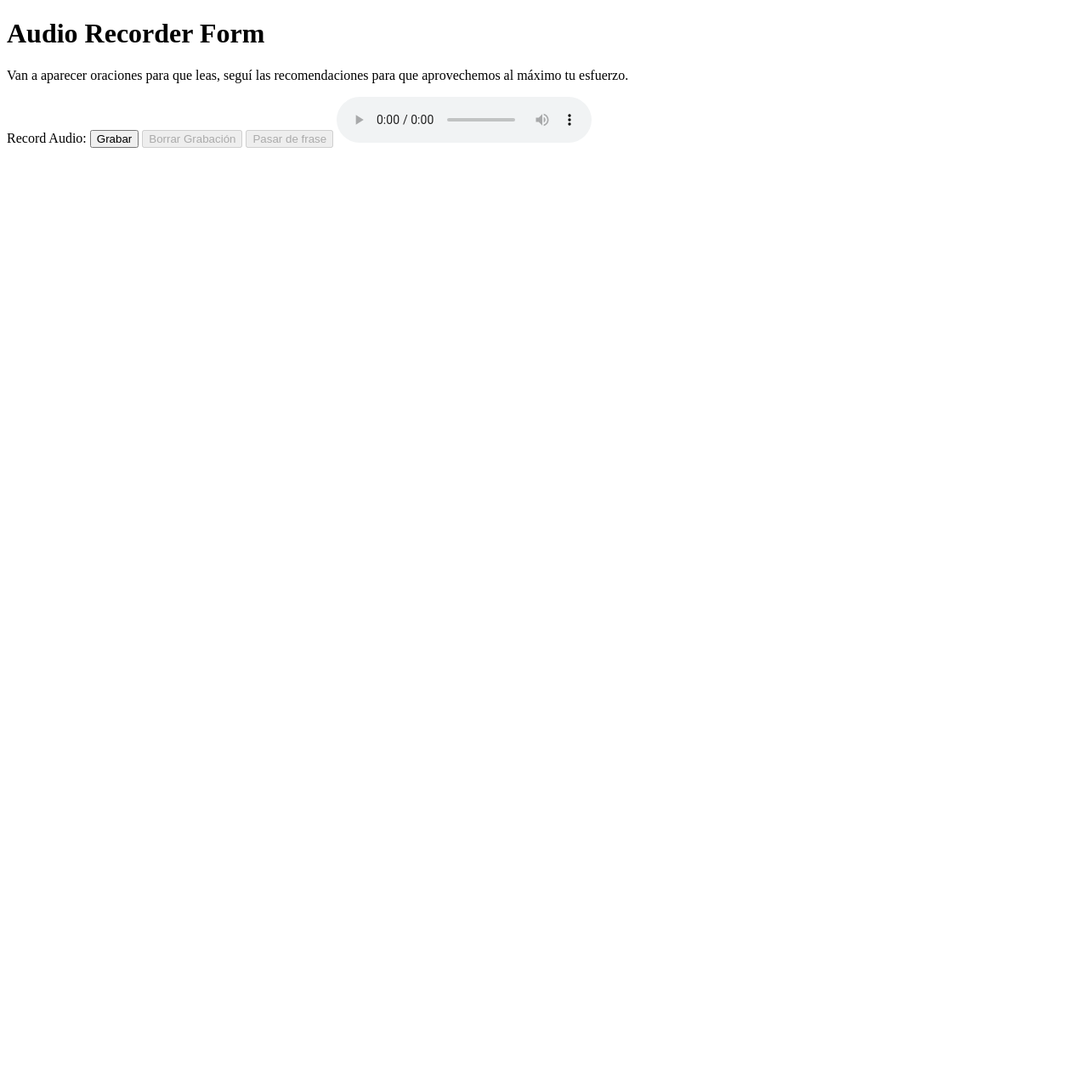
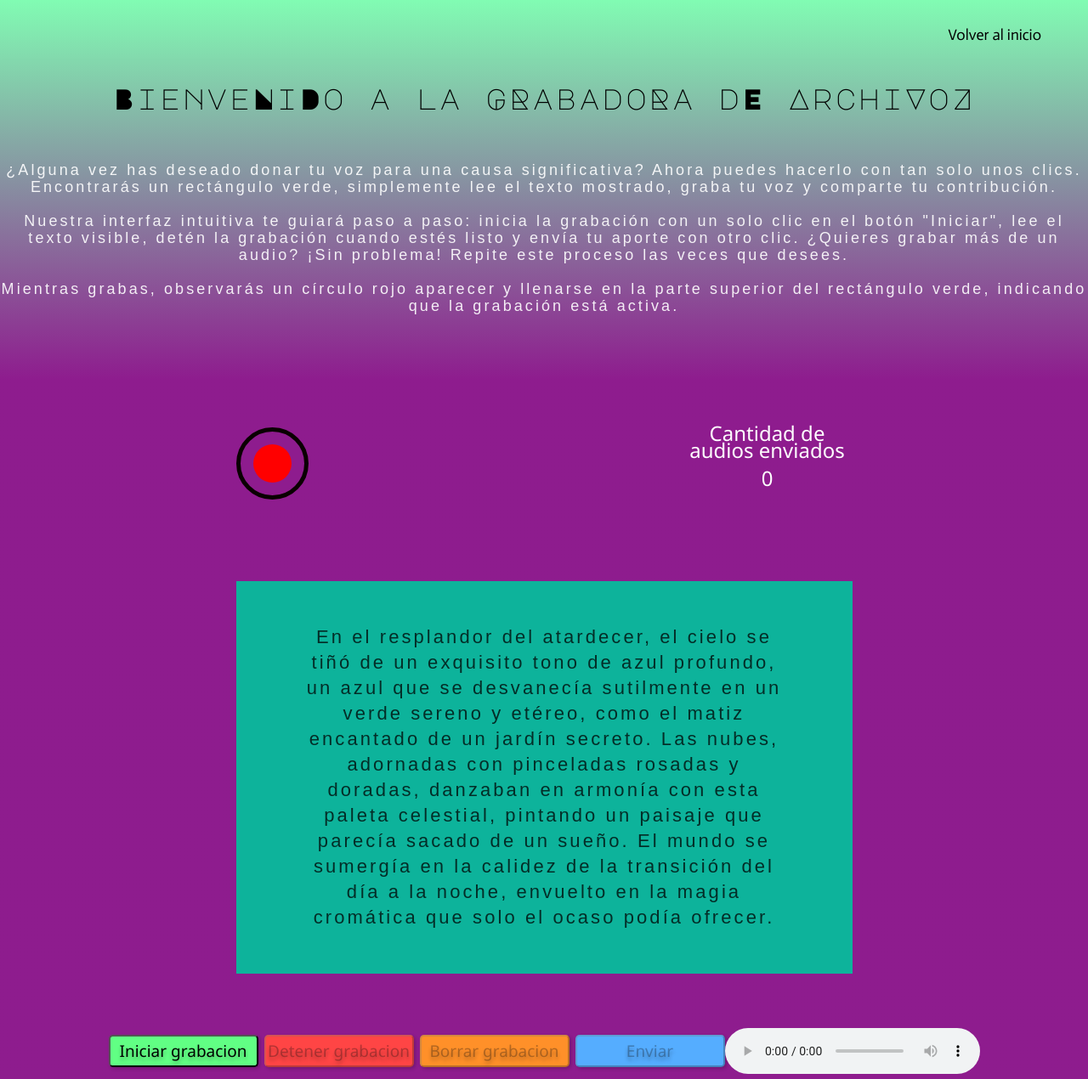
Before and after one commit to MatiasDiBernardo/Archivoz_Web, a Flask app: page /recording/1 in a window 1280 px wide. Shown: the whole page at 85% size. Before the commit the page ends 174 px from the top, so only its background shows below. Run offline with Flask 3, Linux system fonts and the light colour scheme.

Commit message:
Modif recording.html & stylerecording.css add recording.js

```diff
--- /dev/null
+++ b/website/static/css/stylerecording.css
@@ -0,0 +1,246 @@
+* {
+    margin: 0;
+    padding: 0;
+}
+
+body {
+    background: linear-gradient(180deg, #81FCB3 0%,
+            rgba(128, 0, 128, 0.89) 35.22%,
+            rgba(128, 0, 128, 0.89) 100%);
+    box-shadow: 0px 4px 4px 0px rgba(0, 0, 0, 0.25);
+    height: 150vh;
+    width: 100%;
+    color: #fff;
+    position: relative;
+    background-size: 100% 100%;
+}
+
+header {
+    position: fixed;
+    top: 0;
+    left: 0;
+    width: 100%;
+    display: flex;
+    justify-content: flex-end;
+    background-color: transparent;
+    padding: 30px 20px;
+    box-sizing: border-box;
+}
+
+nav ul {
+    list-style: none;
+    margin: 0;
+    padding: 0;
+    display: flex;
+    justify-content: flex-start;
+    /* Alinea el ítem a la izquierda */
+}
+
+nav ul li {
+    margin-right: 20px;
+}
+
+nav ul li a {
+    position: relative;
+    font-family: 'Actor', sans-serif;
+    font-size: 18px;
+    font-style: normal;
+    line-height: normal;
+    margin: 0 15px;
+    text-decoration: none;
+    color: #000;
+    letter-spacing: 0px;
+    font-weight: 400;
+}
+
+section {
+    margin-top: 70px;
+    /* Ajusta el espacio para que la sección no se superponga con la barra de navegación */
+}
+
+section .welcome {
+    display: flex;
+    width: 100%;
+    height: 90px;
+    justify-content: center;
+    align-items: center;
+}
+
+section h1 {
+    color: #000;
+    text-align: center;
+    justify-content: center;
+    font-family: 'Major Mono Display', monospace;
+    font-size: 34px;
+    font-style: normal;
+    font-weight: 400;
+    line-height: 30px;
+    letter-spacing: 2.24px;
+    width: auto;
+}
+
+section .introduction {
+    display: flex;
+    width: 100%;
+    height: 240px;
+    justify-content: center;
+    align-items: center;
+}
+
+section p {
+    color: rgba(255, 255, 255, 0.90);
+    text-align: center;
+    font-family: 'Arial', monospace;
+    font-size: 18px;
+    font-style: normal;
+    font-weight: 400;
+    line-height: 20px;
+    letter-spacing: 3.08px;
+    width: auto;
+}
+
+section .contenedor-grab-cant {
+    width: 100%;
+    height: 150px;
+    display: flex;
+    justify-content: center;
+    align-items: center;
+}
+
+section .contenedor-grab-cant .esta-grabando {
+    width: 75px;
+    height: 75px;
+    left: 0px;
+    top: 0px;
+    border-radius: 9999px;
+    border: 5px #0A0000 solid;
+    backdrop-filter: blur(4px);
+    margin: 0 220px;
+    display: flex;
+    justify-content: center;
+    align-items: center;
+
+}
+
+section .contenedor-grab-cant .esta-grabando .circulo-rojo {
+    width: 45px;
+    height: 45px;
+    left: 15px;
+    top: 15px;
+    background: #FF0000;
+    border-radius: 9999px;
+
+}
+
+section .contenedor-grab-cant .cantidad-grabaciones {
+    width: 200px;
+    height: 150px;
+    margin: 0 220px;
+    display: flex;
+    justify-content: center;
+    align-items: center;
+    flex-direction: column;
+}
+
+section .contenedor-grab-cant .cantidad-grabaciones .texto-cant-audios {
+    width: 185px;
+    height: 53px;
+    text-align: center;
+    color: white;
+    font-size: 24px;
+    font-family: Segoe UI;
+    font-weight: 400;
+    line-height: 20px;
+    word-wrap: break-word
+}
+
+section .contenedor-grab-cant .cantidad-grabaciones .contador-audios {
+    width: 63px;
+    height: 38px;
+    text-align: center;
+    color: white;
+    font-size: 24px;
+    font-family: Segoe UI;
+    font-weight: 400;
+    line-height: 20px;
+    word-wrap: break-word
+}
+
+section .contenedor-frases {
+    width: 100%;
+    height: 450px;
+    display: flex;
+    justify-content: center;
+    align-items: center;
+}
+
+section .contenedor-frases .rectangulo-verde {
+    width: 725px;
+    height: 462.22px;
+    background: #0DB39B;
+    display: flex;
+    justify-content: center;
+    align-items: center;
+}
+
+section .contenedor-frases .rectangulo-verde .frases-leer {
+    width: 577px;
+    text-align: center;
+    color: rgba(0, 0, 0, 0.75);
+    font-size: 22px;
+    font-family: Arial;
+    font-weight: 400;
+    line-height: 30px;
+    letter-spacing: 3.08px;
+    word-wrap: break-word
+}
+
+section .contenedor-contenedor {
+    display: flex;
+    width: 100%;
+    align-items: center;
+    justify-content: center;
+}
+
+section .contenedor-contenedor .contenedor-botones {
+    display: flex;
+    justify-content: space-between;
+    width: 725px;
+}
+
+button {
+    width: 176px;
+    height: 38px;
+    border-radius: 4.8px;
+    text-align: center;
+    text-decoration: none;
+    font-size: 19px;
+    font-family: Segoe UI;
+    font-style: normal;
+    font-weight: 400;
+    line-height: 18px;
+    box-shadow: 2px 2px 4px rgba(0, 0, 0, 0.2);
+    font-feature-settings: 'clig' off, 'liga' off;
+    text-shadow: 0px 4px 4px rgba(0, 0, 0, 0.25);
+}
+
+section .contenedor-contenedor .contenedor-botones .iniciar {
+    background-color: #61FF84;
+}
+
+section .contenedor-contenedor .contenedor-botones .detener {
+    background-color: #FF4545;
+}
+
+section .contenedor-contenedor .contenedor-botones .borrar {
+    background-color: #FF9029;
+}
+
+section .contenedor-contenedor .contenedor-botones .enviar {
+    background-color: #55ADFF;
+}
+
+button:disabled:hover {
+    background-color: #ff4d4d;
+    cursor: not-allowed;
+}
--- /dev/null
+++ b/website/static/js/recording.js
@@ -0,0 +1,94 @@
+document.addEventListener('DOMContentLoaded', () => {
+    let mediaRecorder;
+    let chunks = [];
+    let audio = document.querySelector('audio');
+    const startBtn = document.getElementById('iniciarGrabacion');
+    const stopBtn = document.getElementById('detenerGrabacion');
+    const deleteBtn = document.getElementById('borrarGrabacion');
+    const sendBtn = document.getElementById('enviarGrabacion');
+
+    const counterDisplay = document.getElementById('contador');
+
+    let audioSentCount = localStorage.getItem('audioSentCount') || 0;
+    counterDisplay.textContent = audioSentCount;
+
+    function toggleDeleteButton() {
+      deleteBtn.disabled = chunks.length === 0;
+    }
+
+    function clearRecording() {
+      chunks = [];
+      audio.src = '';
+      toggleDeleteButton();
+    }
+
+    navigator.mediaDevices.getUserMedia({ audio: true })
+      .then(stream => {
+        mediaRecorder = new MediaRecorder(stream);
+
+        mediaRecorder.ondataavailable = event => {
+          chunks.push(event.data);
+          toggleDeleteButton();
+        };
+
+        mediaRecorder.onstop = () => {
+          const audioBlob = new Blob(chunks, { type: 'audio/mp3' });
+          const audioURL = URL.createObjectURL(audioBlob);
+          audio.src = audioURL;
+          toggleDeleteButton();
+        };
+      })
+      .catch(err => {
+        console.error('Permiso denegado o no se soporta la grabación:', err);
+      });
+
+    startBtn.addEventListener('click', () => {
+      clearRecording();
+      mediaRecorder.start();
+      startBtn.disabled = true;
+      stopBtn.disabled = false;
+      deleteBtn.disabled = false;
+      sendBtn.disabled = true;
+    });
+
+    stopBtn.addEventListener('click', () => {
+      mediaRecorder.stop();
+      startBtn.disabled = false;
+      stopBtn.disabled = true;
+      startBtn.disabled = false;
+      sendBtn.disabled = false;
+    });
+
+    deleteBtn.addEventListener('click', () => {
+      if (mediaRecorder.state === 'inactive') {
+        clearRecording();
+        startBtn.disabled = false;
+        stopBtn.disabled = true;
+        deleteBtn.disabled = true
+        sendBtn.disabled = true;
+      } else {
+        mediaRecorder.stop();
+        clearRecording();
+        startBtn.disabled = false;
+        stopBtn.disabled = true;
+        deleteBtn.disabled = true;
+        sendBtn.disabled = true;
+      }
+    });
+
+    sendBtn.addEventListener('click', () => {
+      // Simulación de envío
+      setTimeout(() => {
+        console.log('Grabación enviada exitosamente.');
+        audioSentCount++;
+        localStorage.setItem('audioSentCount', audioSentCount);
+        counterDisplay.textContent = audioSentCount;
+        clearRecording();
+      }, 2000);
+    });
+    clearRecording();
+    startBtn.disabled = false;
+    stopBtn.disabled = true;
+    deleteBtn.disabled = true;
+    sendBtn.disabled = true;
+  });
--- a/website/templates/rec_old.html
+++ /dev/null
@@ -1,126 +0,0 @@
-<!DOCTYPE html>
-<html lang="en">
-<head>
-    <meta charset="UTF-8">
-    <meta name="viewport" content="width=device-width, initial-scale=1.0">
-    <title>Audio Recorder Form</title>
-    <script src="https://ajax.googleapis.com/ajax/libs/jquery/3.4.1/jquery.min.js"></script>
-    <style>
-        /* Add your CSS styles here */
-    </style>
-</head>
-<body>
-    <h1>Audio Recorder Form</h1>
-    <!-- <p> {{text_sentence}}</p> -->
-
-    <p id = "oracion"> Van a aparecer oraciones para que leas, seguí las recomendaciones para que aprovechemos al máximo tu esfuerzo. </p>
-    <label for="audioRecording">Record Audio:</label>
-    <button id="startRecording">Grabar</button>
-    <button id="stopRecording" disabled>Borrar Grabación</button>
-    <button id="nextRecording" disabled>Pasar de frase</button>
-    <audio id="audioRecording" controls></audio>
-
-    <script>
-        var dynamic_url_from_backend = JSON.parse('{{dynamic_url|tojson}}');
-        console.log(dynamic_url_from_backend);
-        var oracion = document.getElementById('oracion')
-        const startRecordingButton = document.getElementById('startRecording');
-        const stopRecordingButton = document.getElementById('stopRecording');
-        const nextRecordingButton = document.getElementById('nextRecording');
-        const audioRecording = document.getElementById('audioRecording');
-
-        let mediaRecorder;
-        let audioChunks = [];
-        let cont = 0;
-        let oraciones = ["Bienvenidos a ArchiVoz, donando tu voz ayudas a muchas personas.",
-    "Mas oraciones, a pero que nivel, no sabia que eras tan crack.",
-    "Que vengan los que quieran, aca tenemos oraciones para rato.",
-    "Bueno en algún momento se van a terminar, depende de mi paciencia.",
-    "Ahora si... me parece que hasta acá llegue. Saludos maquina.",
-    "A pero si yo te avise que esa la última, en la que sigue se rompe posta. GL HF!!!"];
-
-        // Cuando aprieto start empieza la grabación
-        startRecordingButton.addEventListener('click', () => {
-            navigator.mediaDevices
-                .getUserMedia({ audio: true })
-                .then((stream) => {
-                    mediaRecorder = new MediaRecorder(stream);
-                    mediaRecorder.ondataavailable = (e) => {
-                        if (e.data.size > 0) {
-                            audioChunks.push(e.data);
-                        }
-                    };
-                    mediaRecorder.onstop = () => {
-                        // Esto es para escuchar el audio creo
-                        const audioBlob = new Blob(audioChunks, { type: 'audio/wav' });
-                        audioRecording.src = URL.createObjectURL(audioBlob);
-                        audioRecording.controls = true;
-                        audioRecording.autoplay = false;
-                        audioRecording.muted = false;
-                    };
-                    mediaRecorder.start();
-                    startRecordingButton.disabled = true;
-                    stopRecordingButton.disabled = false;
-                    nextRecordingButton.disabled = false;
-                })
-                .catch((error) => {
-                    console.error('Error accessing microphone:', error);
-                });
-        });
-
-        // Cuando aprieto el botón de parar grabación
-        stopRecordingButton.addEventListener('click', () => {
-            // Si esta grabando
-            if (mediaRecorder && mediaRecorder.state === 'recording') {
-                // Detene la grabación y clearea lo grabado.
-                mediaRecorder.stop();
-                // Volver a poner disponible el boton de empezar grabación
-                startRecordingButton.disabled = false;
-                stopRecordingButton.disabled = true;
-                nextRecordingButton.disabled = false;
-            }
-            else {
-                // Si no esta grabando y toco este boton borro lo que se grabó
-                // audioChunks = [];
-            }
-        });
-
-        // Cuando aprieto el boton de pasar de frase se sube el audio al back y me cambia la frase
-        nextRecordingButton.addEventListener('click', () =>{
-            mediaRecorder.stop();
-            // Aca se actualiza el texto en pantalla y se asocia al audio subido por medio del append title en el post
-            let oracionID = "_oracion_" + cont.toString();
-            oracion.innerHTML = oraciones[cont];
-            cont++;
-
-            // Hay un bug que se guardan en el back con retraso, osea el primer audio que aparece esta
-            // vacio y después aparecen los demás. Osea se puede usar igual pero hay que arreglarlo.
-
-            // Subir el audio a la web, probar usar ajax en vez de fetch
-            const audioBlob2 = new Blob(audioChunks, { type: 'audio/mpeg-3' });
-            var form = new FormData();
-            form.append('file', audioBlob2, 'data.mp3');
-            form.append('texto', oracionID);
-            //Chrome inspector shows that the post data includes a file and a title.
-            $.ajax({
-                type: 'POST',
-                url:dynamic_url_from_backend,
-                data: form,
-                cache: false,
-                processData: false,
-                contentType: false
-            }).done(function(data) {
-                console.log(data);
-            });
-
-            // Se actualiza el estado de los botones. Y del buffer.
-            startRecordingButton.disabled = false;
-            stopRecordingButton.disabled = true;
-            nextRecordingButton.disabled = true;
-            audioChunks = [];
-
-        });
-
-    </script>
-</body>
-</html>
--- a/website/templates/recording.html
+++ b/website/templates/recording.html
@@ -1,18 +1,99 @@
 <!DOCTYPE html>
 <html lang="en">
+
 <head>
     <meta charset="UTF-8">
     <meta name="viewport" content="width=device-width, initial-scale=1.0">
-    <link rel="stylesheet" href="../static/recording.css">
-    <title>Grabador de Audio</title>
+    <link rel="preconnect" href="https://fonts.googleapis.com">
+    <link rel="preconnect" href="https://fonts.gstatic.com" crossorigin>
+    <link href="https://fonts.googleapis.com/css2?family=Actor&display=swap" rel="stylesheet">
+    <link href="https://fonts.googleapis.com/css2?family=Major+Mono+Display&display=swap" rel="stylesheet">
+    <link href="https://fonts.googleapis.com/css2?family=Roboto:wght@300;400;500;700&display=swap" rel="stylesheet">
+    <link rel="stylesheet" href="..\static\css\stylerecording.css">
+    <link rel="icon" href="..\static\img\favicon.ico" type="image/x-icon">
+    <link rel="shortcut icon" href="..\static\img\favicon.ico" type="image/x-icon">
+    <title>Asistente de grabacion</title>
 </head>
+
 <body>
-        <h1>Grabador de Audio</h1>
-        <button id="startButton">Iniciar Grabación</button>
-        <button id="stopButton" disabled>Detener Grabación</button>
-        <p>Total Recording Time: <span id="totalRecordingTimeDisplay">0:00</span></p>
-        <p id="recordingTimeDisplay">0:00</p>
-        <ul id="recordingsList"></ul>
-        <script src="../static/recording.js"></script>
+    <header>
+        <nav>
+            <ul>
+                <li>
+                    <a href="/">
+                        <spam>Volver al inicio</spam>
+                    </a>
+                </li>
+            </ul>
+        </nav>
+    </header>
+
+    <section>
+        <div class="welcome">
+            <h1>BienveNiDo a la GRabadoRa dE ArchiVoZ</h1>
+        </div>
+
+        <div class="introduction">
+            <p>¿Alguna vez has deseado donar tu voz para una causa significativa? Ahora puedes hacerlo con tan solo unos
+                clics. Encontrarás un rectángulo verde, simplemente lee el texto mostrado, graba tu voz y comparte tu
+                contribución.
+                <br>
+                <br>
+                Nuestra interfaz intuitiva te guiará paso a paso: inicia la grabación con un solo clic en el botón
+                "Iniciar", lee el texto visible, detén la grabación cuando estés listo y envía tu aporte con otro clic.
+                ¿Quieres grabar más de un audio? ¡Sin problema! Repite este proceso las veces que desees.
+                <br>
+                <br>
+                Mientras grabas, observarás un círculo rojo aparecer y llenarse en la parte superior del rectángulo
+                verde,
+                indicando que la grabación está activa.
+            </p>
+        </div>
+    </section>
+    <section>
+        <div class="contenedor-grab-cant">
+            <div class="esta-grabando">
+                <div class="circulo-rojo"></div>
+            </div>
+            <div class="cantidad-grabaciones">
+                <div class="texto-cant-audios">
+                    Cantidad de audios enviados
+                </div>
+                <div class="contador-audios">
+                    <span id="contador">0</span>
+                </div>
+            </div>
+        </div>
+    </section>
+    <section>
+        <div class="contenedor-frases">
+            <div class="rectangulo-verde">
+                <div class="frases-leer">
+                    En el resplandor del atardecer,
+                    el cielo se tiñó de un exquisito tono de azul profundo,
+                    un azul que se desvanecía sutilmente en un verde sereno y etéreo,
+                    como el matiz encantado de un jardín secreto. Las nubes,
+                    adornadas con pinceladas rosadas y doradas,
+                    danzaban en armonía con esta paleta celestial,
+                    pintando un paisaje que parecía sacado de un sueño.
+                    El mundo se sumergía en la calidez de la transición del día a la noche,
+                    envuelto en la magia cromática que solo el ocaso podía ofrecer.
+                </div>
+            </div>
+        </div>
+    </section>
+    <section>
+        <div class="contenedor-contenedor">
+            <div class="contenedor-botones">
+                <div><button id="iniciarGrabacion" class="iniciar">Iniciar grabacion</button></div>
+                <div><button id="detenerGrabacion" class="detener">Detener grabacion</button></div>
+                <div><button id="borrarGrabacion" class="borrar">Borrar grabacion</button></div>
+                <div><button id="enviarGrabacion" class="enviar">Enviar</button></div>
+            </div>
+            <audio controls></audio>
+        </div>
+    </section>
+    <script src="..\static\js\recording.js"></script>
 </body>
+
 </html>
--- a/website/views.py
+++ b/website/views.py
@@ -80,4 +80,4 @@ def grabacion(id_user):
             db.session.add(newRecording)
             db.session.commit()
 
-    return render_template('rec_old.html', dynamic_url=dynamic_url)
+    return render_template('recording.html', dynamic_url=dynamic_url)
```
Also changed, not shown: instance/data_base.db.
